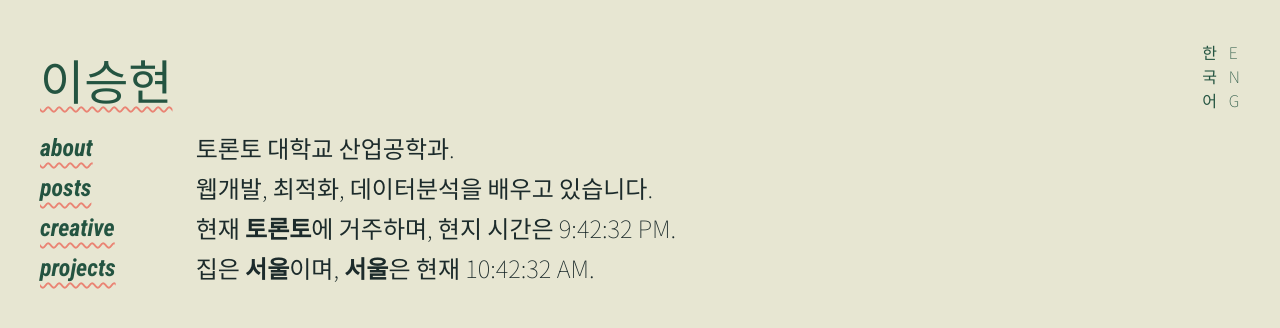
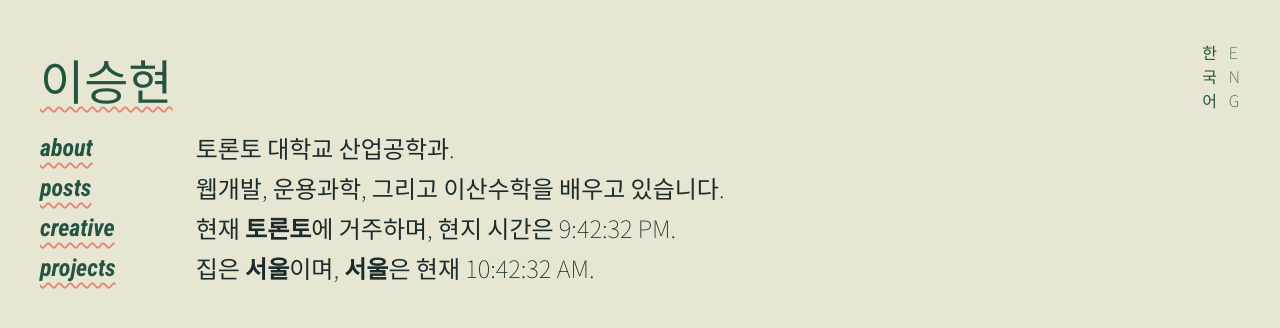
Before and after one commit to sehyunlee217/my_site, a React (Vite) app: page /kr in a window 1280 px wide. Shown: the top 328 px of the page. Built offline with nearby package versions, Linux system fonts and the light colour scheme.

Commit message:
Changed text for homepage description

```diff
--- a/src/components/pages/home.jsx
+++ b/src/components/pages/home.jsx
@@ -10,7 +10,7 @@ export default function Home({ lang }) {
         navDescription =
             <div className="flex flex-col gap-2 mt-0">
                 <div className="">토론토 대학교 산업공학과.</div>
-                <div className="">웹개발, 최적화, 데이터분석을 배우고 있습니다.</div>
+                <div className="">웹개발, 운용과학, 그리고 이산수학을 배우고 있습니다.</div>
                 <div>
                     <Clock lang={"kr"} location={"America/Toronto"} />
                 </div>
@@ -23,7 +23,7 @@ export default function Home({ lang }) {
         navDescription =
             <div className="flex flex-col gap-2 mt-0">
                 <div>Second-year Industrial engineering student.</div>
-                <div>Learning web development, optimization, and data analytics.</div>
+                <div>Learning Web Development, Operation Research, and Discrete Math.</div>
                 <div>
                     <Clock location={"America/Toronto"} />
                 </div>
```
